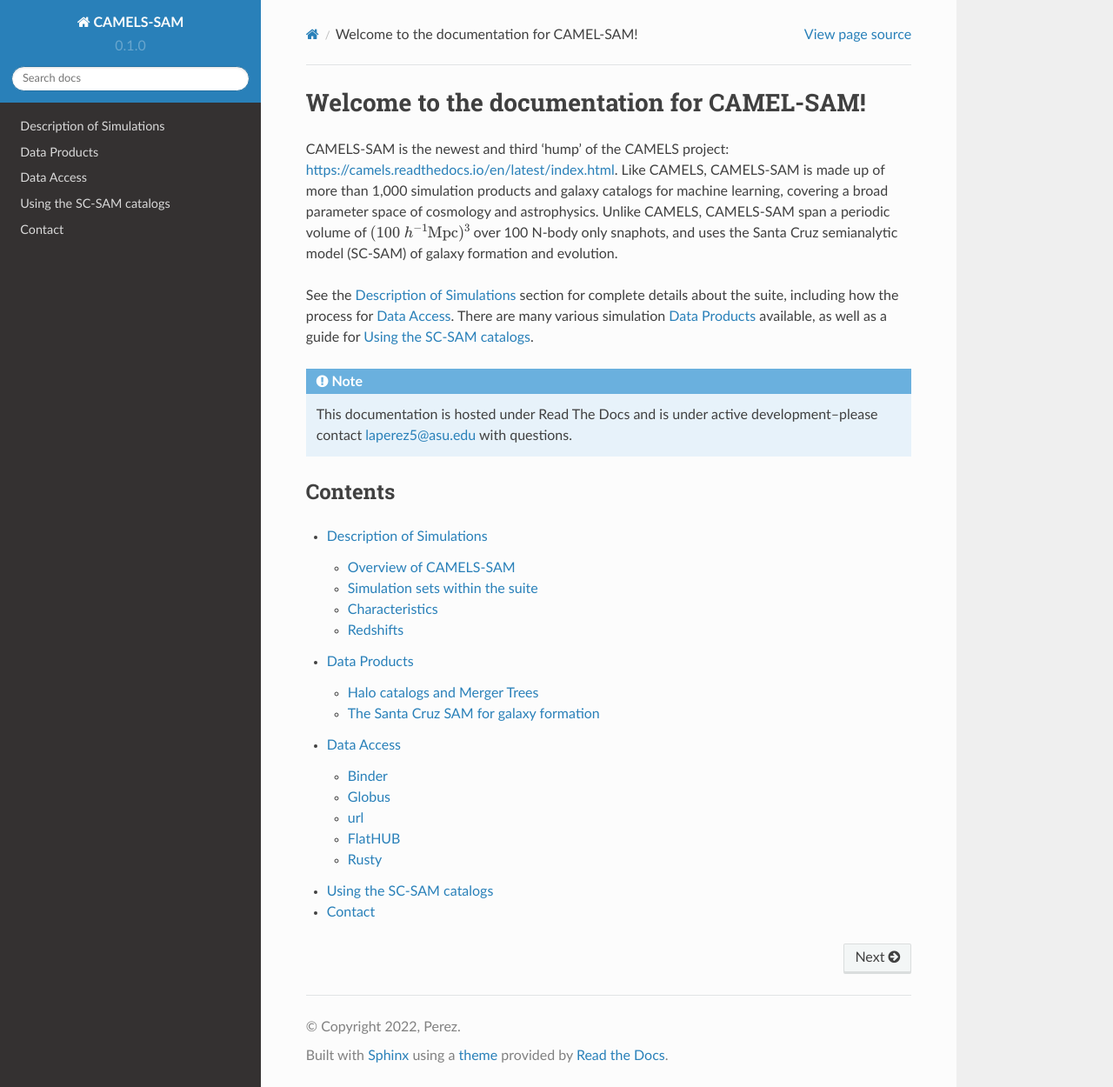
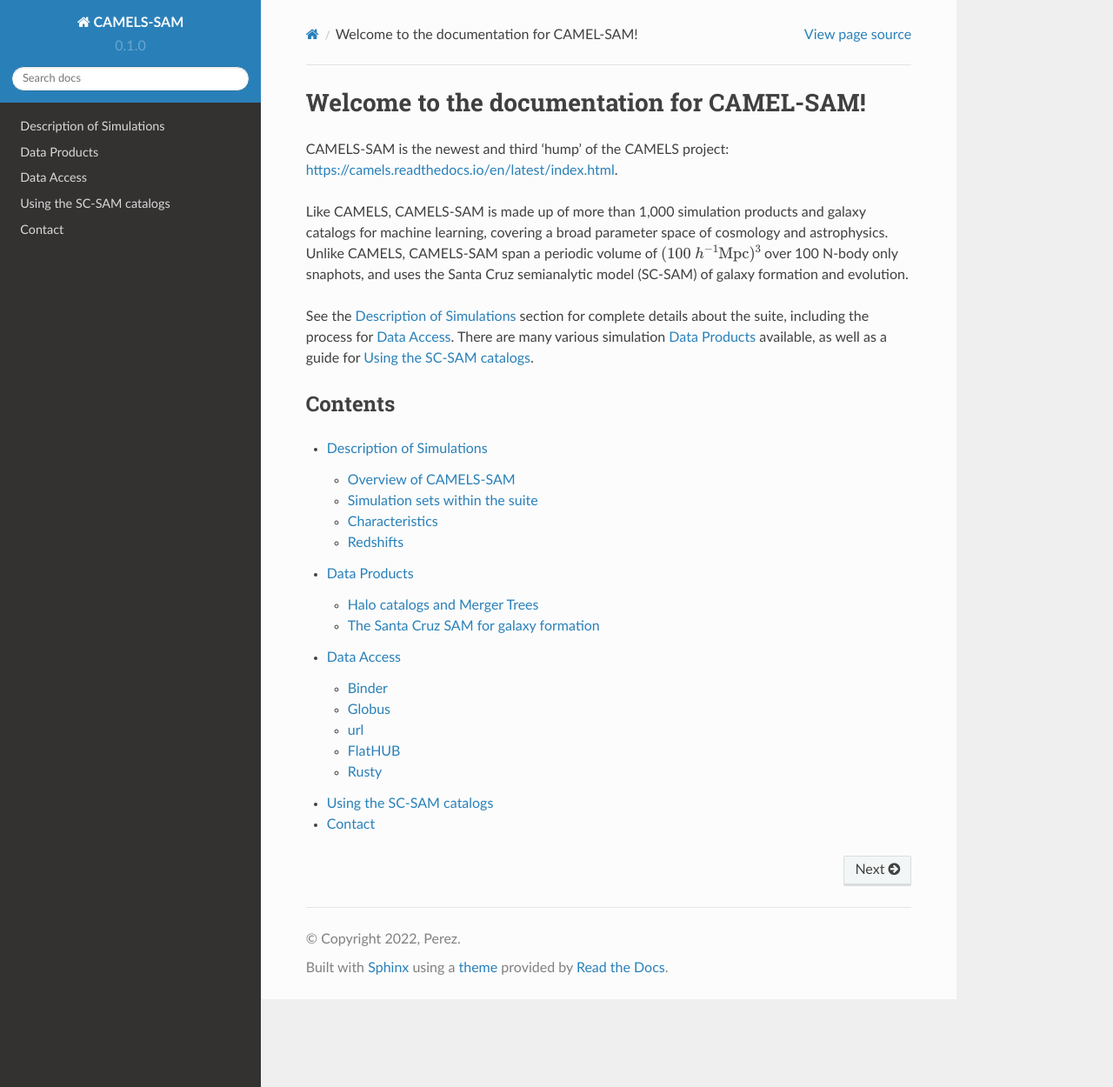
Before and after one commit to laperezNYC/CAMELS-SAM, a Sphinx documentation site: the page built from docs/source/index.rst, in a window 1280 px wide and 1250 px high. Shown: the whole window at 87% size. Built offline with Sphinx 7.4.7 and the Read the Docs theme 2.0.0, drawn with Linux system fonts in a browser that asks for light colours.

Commit message:
Update index.rst

```diff
--- a/docs/source/index.rst
+++ b/docs/source/index.rst
@@ -1,14 +1,13 @@
 Welcome to the documentation for CAMEL-SAM!
 ===================================
 
-CAMELS-SAM is the newest and third 'hump' of the CAMELS project: https://camels.readthedocs.io/en/latest/index.html. Like CAMELS, CAMELS-SAM is made up of more than 1,000 simulation products and galaxy catalogs for machine learning, covering a broad parameter space of cosmology and astrophysics. Unlike CAMELS, CAMELS-SAM span a periodic volume of :math:`(100~h^{-1}{\rm Mpc})^3` over 100 N-body only snaphots, and uses the Santa Cruz semianalytic model (SC-SAM) of galaxy formation and evolution.
+CAMELS-SAM is the newest and third 'hump' of the CAMELS project: https://camels.readthedocs.io/en/latest/index.html.
 
-See the :doc:`simulations` section for complete details about the suite, including
-how the process for :doc:`access`. There are many various simulation :doc:`dataproducts` available, as well as a guide for :doc:`openSAM`.
+Like CAMELS, CAMELS-SAM is made up of more than 1,000 simulation products and galaxy catalogs for machine learning, covering a broad parameter space of cosmology and astrophysics. Unlike CAMELS, CAMELS-SAM span a periodic volume of :math:`(100~h^{-1}{\rm Mpc})^3` over 100 N-body only snaphots, and uses the Santa Cruz semianalytic model (SC-SAM) of galaxy formation and evolution.
 
-.. note::
+See the :doc:`simulations` section for complete details about the suite, including the process for :doc:`access`. There are many various simulation :doc:`dataproducts` available, as well as a guide for :doc:`openSAM`.
 
-   This documentation is hosted under Read The Docs and is under active development--please contact laperez5@asu.edu with questions.
+
 
 Contents
 --------
```
